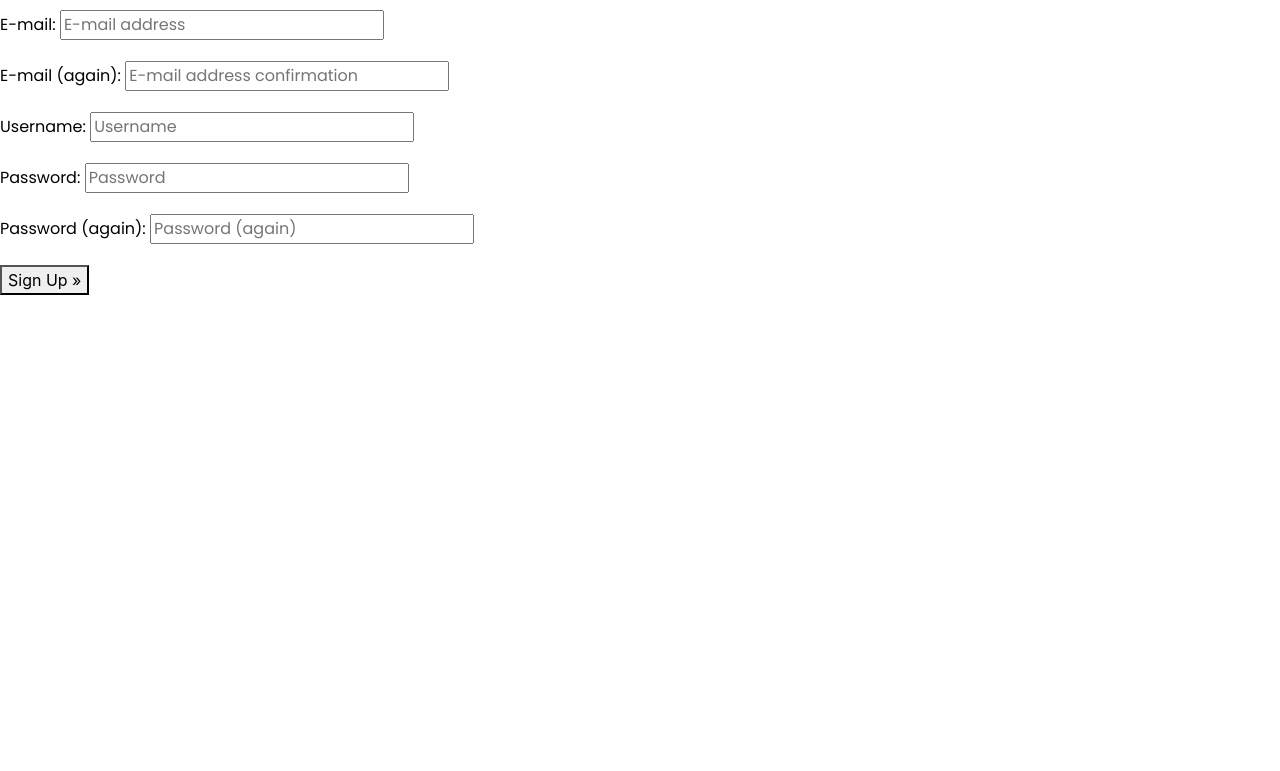
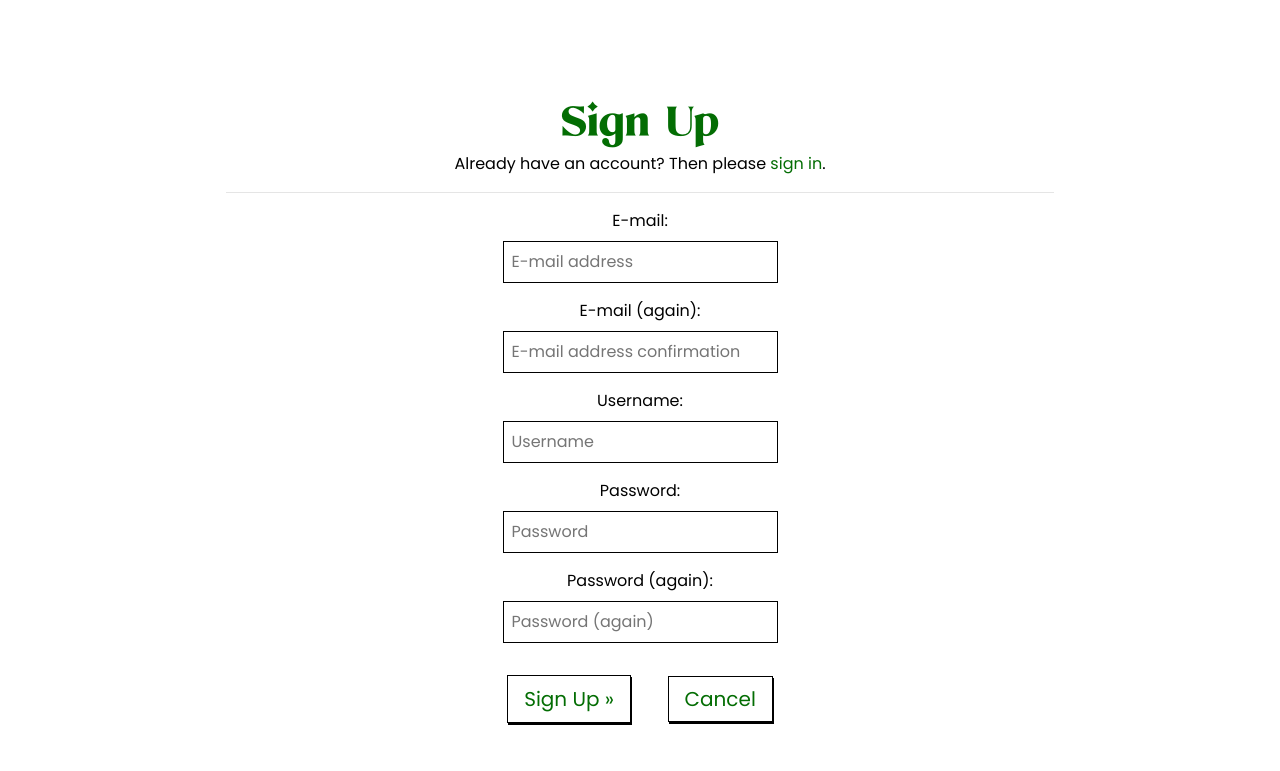
Before and after one commit to Code-Institute-Submissions/peau-beauty-project, a Django app: page /accounts/signup/ in a window 1280 px wide. Shown: the part 88-859 px from the top of the page. Before the commit the page ends 383 px from the top, so only its background shows below. Run offline with Django 3.2, Linux system fonts and the light colour scheme; some libraries are stand-ins or nearby versions.

Commit message:
Style allauth templates

```diff
--- a/static/css/base.css
+++ b/static/css/base.css
@@ -69,3 +69,51 @@ p {
     color: #036d03;
     font-size: 1.7rem;
 }
+
+
+/* Allauth */
+
+/* Sign-up */
+
+.block-hr-divider {
+    width: 70%;
+}
+
+.allauth-container {
+    background-color: white;
+    text-align: center;
+    margin-top: 150px;
+    padding: 2rem 3rem;
+    width: auto;
+}
+
+.allauth-container label {
+    display: block;
+}
+
+.allauth-container a {
+    color: #036d03;
+}
+
+.allauth-form input {
+    border: 1px solid black;
+    border-radius: 0;
+    padding: 0.5rem;
+    width: 275px;
+}
+
+.allauth-btn {
+    background-color: white;
+    border: 1px solid black;
+    border-radius: 0%;
+    color: #036d03;
+    font-family: 'Poppins', sans-serif;
+    font-size: 1.25rem;
+    padding: 0.5rem 1rem;
+    margin: 1rem;
+    box-shadow: 1px 2px 0px black;
+}
+
+.allauth-btn:hover {
+    box-shadow: 0 10px 12px 0 rgba(0,0,0,0.24), 0 15px 30px 0 rgba(0,0,0,0.19);
+}
--- a/templates/allauth/account/password_reset_done.html
+++ b/templates/allauth/account/password_reset_done.html
@@ -6,11 +6,14 @@
 {% block head_title %}{% trans "Password Reset" %}{% endblock %}
 
 {% block content %}
+<div class="allauth-container">
     <h1>{% trans "Password Reset" %}</h1>
+    <hr class="block-hr-divider">
 
     {% if user.is_authenticated %}
     {% include "account/snippets/already_logged_in.html" %}
     {% endif %}
 
     <p>{% blocktrans %}We have sent you an e-mail. Please contact us if you do not receive it within a few minutes.{% endblocktrans %}</p>
+</div>
 {% endblock %}
--- a/templates/allauth/account/password_reset_from_key_done.html
+++ b/templates/allauth/account/password_reset_from_key_done.html
@@ -4,6 +4,9 @@
 {% block head_title %}{% trans "Change Password" %}{% endblock %}
 
 {% block content %}
+<div class="allauth-container">
     <h1>{% trans "Change Password" %}</h1>
+    <hr class="block-hr-divider">
     <p>{% trans 'Your password is now changed.' %}</p>
+</div>
 {% endblock %}
--- a/templates/allauth/account/signup.html
+++ b/templates/allauth/account/signup.html
@@ -5,17 +5,20 @@
 {% block head_title %}{% trans "Signup" %}{% endblock %}
 
 {% block content %}
+<div id="sign-up-bg">
+  <div class="allauth-container">
     <h1>{% trans "Sign Up" %}</h1>
-
     <p>{% blocktrans %}Already have an account? Then please <a href="{{ login_url }}">sign in</a>.{% endblocktrans %}</p>
-
-<form class="signup" id="signup_form" method="post" action="{% url 'account_signup' %}">
+    <hr class="block-hr-divider">
+    <form class="signup allauth-form" id="signup_form" method="post" action="{% url 'account_signup' %}">
     {% csrf_token %}
     {{ form.as_p }}
     {% if redirect_field_value %}
       <input type="hidden" name="{{ redirect_field_name }}" value="{{ redirect_field_value }}" />
       {% endif %}
-  <button type="submit">{% trans "Sign Up" %} &raquo;</button>
+      <button type="submit" class="allauth-btn">{% trans "Sign Up" %} &raquo;</button>
+      <a href="{% url 'home' %}" class="allauth-btn">Cancel</a>
     </form>
-
+  </div>
+</div>
 {% endblock %}
--- a/templates/allauth/account/verification_sent.html
+++ b/templates/allauth/account/verification_sent.html
@@ -5,8 +5,10 @@
 {% block head_title %}{% trans "Verify Your E-mail Address" %}{% endblock %}
 
 {% block content %}
+<div class="allauth-container">
     <h1>{% trans "Verify Your E-mail Address" %}</h1>
-
     <p>{% blocktrans %}We have sent an e-mail to you for verification. Follow the link provided to finalize the signup process. Please contact us if you do not receive it within a few minutes.{% endblocktrans %}</p>
+    <hr class="block-hr-divider">
+</div>
 
 {% endblock %}
```
Also changed, not shown: templates/allauth/account/account_inactive.html (+5 -3 lines), templates/allauth/account/email.html (+8 -7 lines), templates/allauth/account/email_confirm.html (+4 -3 lines), templates/allauth/account/login.html (+6 -5 lines), templates/allauth/account/logout.html (+5 -5 lines), templates/allauth/account/password_change.html (+5 -3 lines), templates/allauth/account/password_reset.html (+6 -4 lines), templates/allauth/account/password_reset_from_key.html (+6 -3 lines), templates/allauth/account/password_set.html (+5 -3 lines), templates/allauth/account/signup_closed.html (+5 -3 lines), templates/allauth/account/verified_email_required.html (+8 -7 lines). Lines whose indentation alone changed are shown as unchanged.
